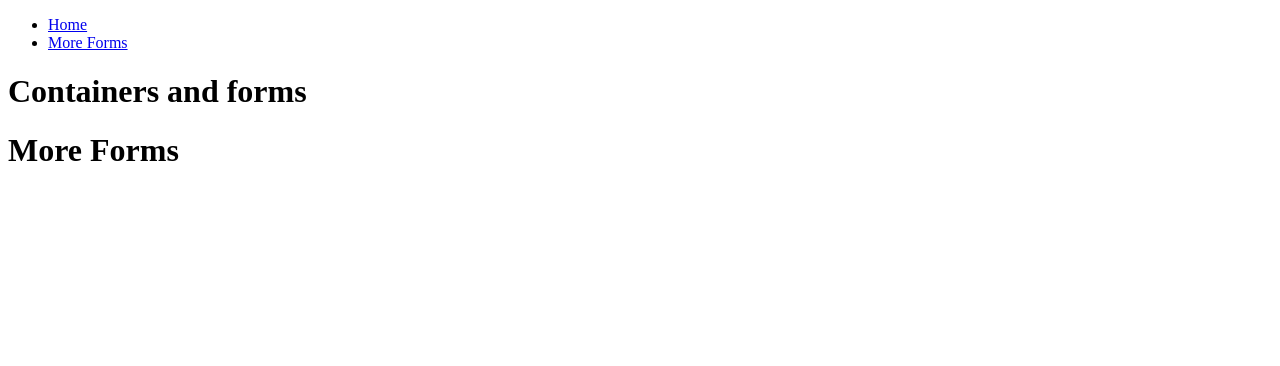
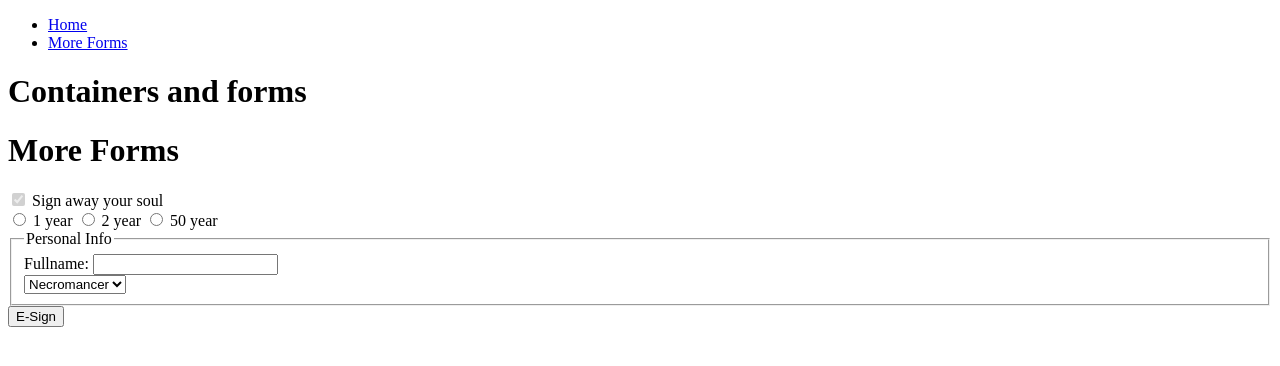
Before and after one commit to JoseMedina333/Spring25, a plain HTML site: page week3/moreforms.html in a window 1280 px wide. Drawn offline with Linux system fonts and the light colour scheme.

Commit message:
Advanced Form Fields prac

```diff
--- a/week3/moreforms.html
+++ b/week3/moreforms.html
@@ -25,6 +25,60 @@
 
     <h1>More Forms</h1>
 
+    <form action="moreforms.html" method="get">
+
+        <div>
+            <input type="checkbox" name="soulContract" id="soulContract" checked disabled>
+            <label for="soulContract">Sign away your soul</label>
+        </div>
+
+        <div>
+            <input type="radio" name="lengthContract" id="lengthContract1" value="2">
+            <label for="lengthContract1">1 year</label>
+
+            <input type="radio" name="lengthContract" id="lengthContract2" value="2">
+            <label for="lengthContract2">2 year</label>
+
+            <input type="radio" name="lengthContract" id="lengthContract50" value="50">
+            <label for="lengthContract50" checked>50 year</label>
+
+        </div>
+
+        <fieldset>
+            <legend>Personal Info</legend>
+
+            <div>
+                <label for="fullname">Fullname:</label>
+                <input type="text" name="fullname" id="fullname" required list="commonNames">
+
+                <datalist id="commonNames">
+                    <option value="Scappy">Scappy</option>
+                    <option value="Meowth">Meowth</option>
+                    <option value="Human">Human</option>
+                </datalist>
+            </div>
+
+
+            <select name="title" id="">title
+                <option value="Necromancer">Necromancer</option>
+                <option value="Jester">Jester</option>
+                <option value="Barbarian">Barbarian</option>
+                <option value="Janitor">Janitor</option>
+            </select>
+
+
+
+        </fieldset>
+
+
+
+        <div>
+            <input type="submit" value="E-Sign">
+        </div>
+
+
+    </form>
+
 </body>
 
 </html>
```
